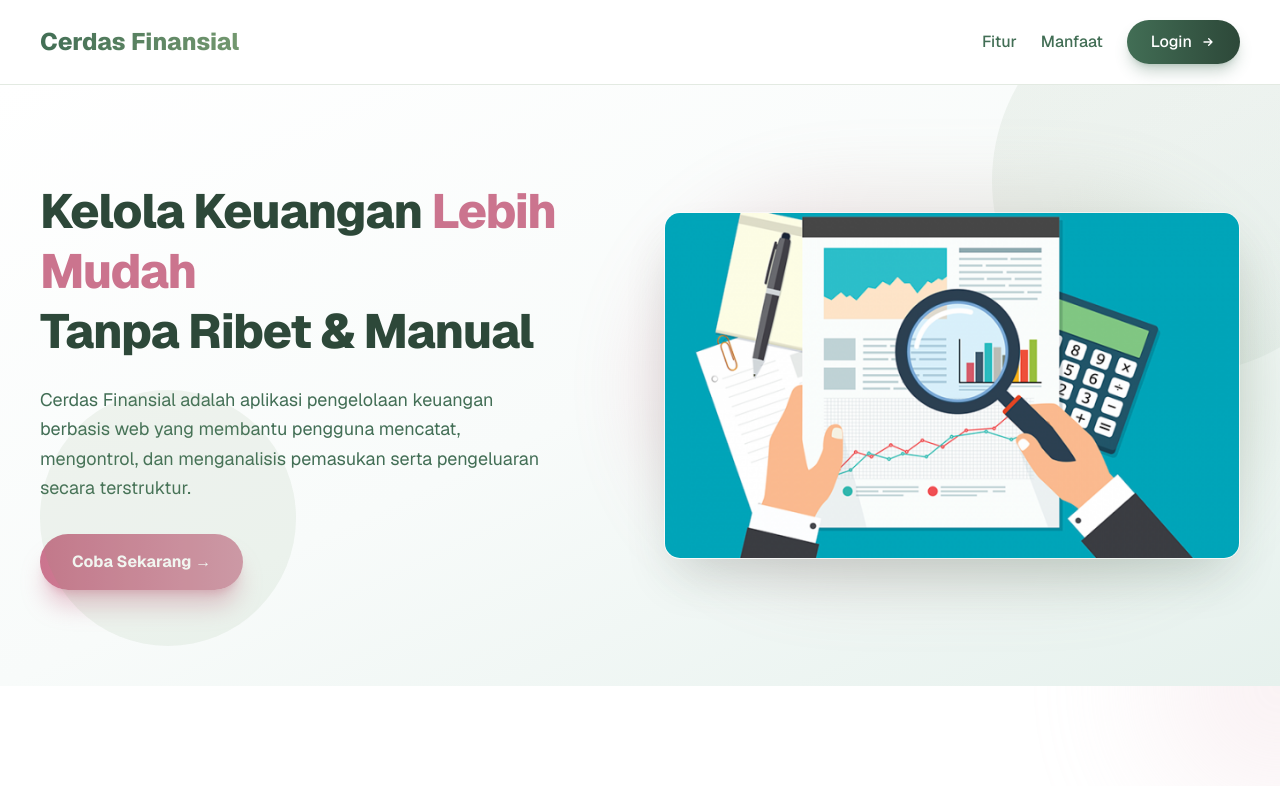
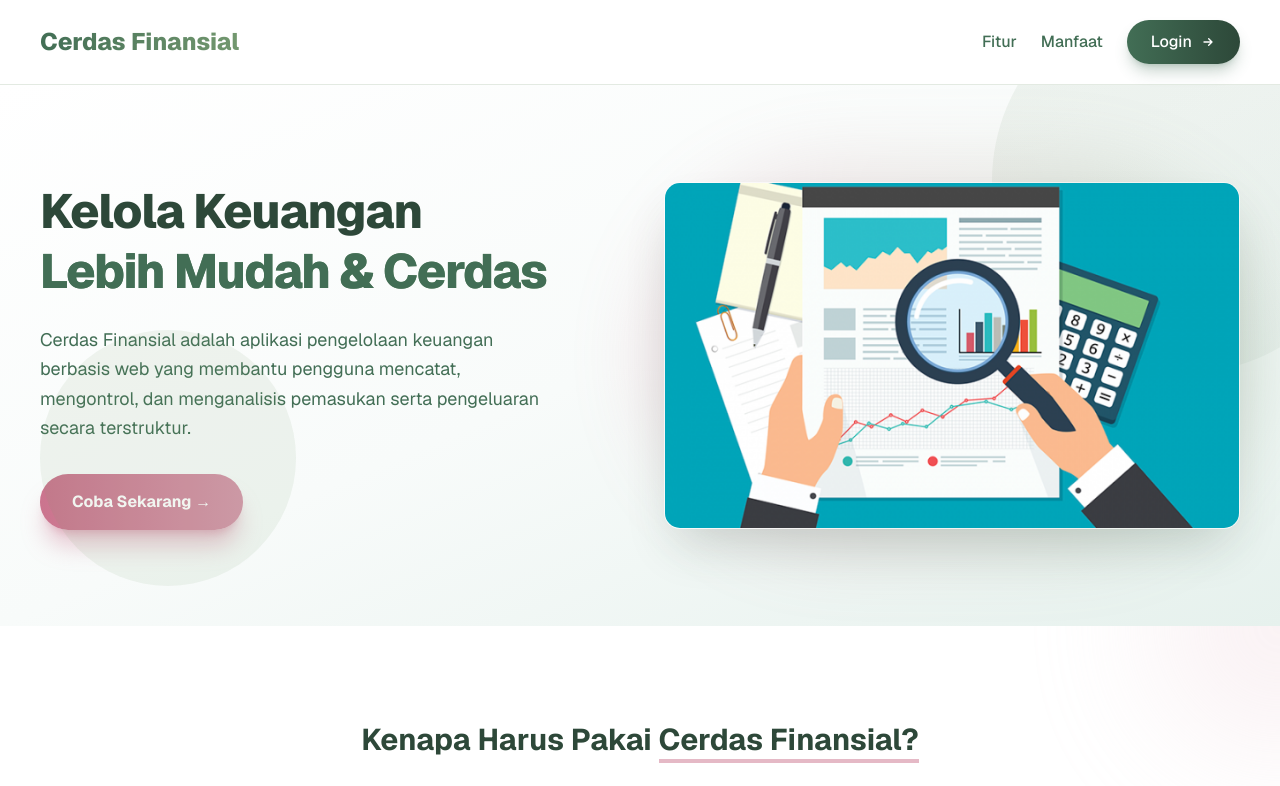
Before and after one commit to loishaard21/project_keuangan_yesoryes, a Next.js app in the folder frontend/: page / in a window 1280 px wide. Shown: the top 786 px of the page. Built offline with nearby package versions, Linux system fonts and the light colour scheme.

Commit message:
kevin: merubah warna font

```diff
--- a/frontend/app/homepage/page.tsx
+++ b/frontend/app/homepage/page.tsx
@@ -75,10 +75,14 @@ export default function HomePage() {
         {/* Animated background elements */}
         <div className="absolute -top-24 -right-24 w-96 h-96 bg-gradient-to-br from-[#73986F]/10 to-[#426E55]/5 rounded-full animate-pulse-slow"></div>
         <div className="absolute bottom-10 left-10 w-64 h-64 bg-[#73986F]/10 rounded-full animate-pulse-slow animation-delay-1000"></div>
-        <div>
-          <h2 className="text-5xl font-extrabold text-[#2D4839] leading-tight mb-6 tracking-tight">
-            Kelola Keuangan <span className="text-[#CB748E]">Lebih Mudah</span> <br />
-            Tanpa Ribet & Manual
+        <div className="animate-fade-in-right">
+          <h2 className="text-4xl md:text-5xl font-extrabold text-[#2D4839] leading-tight mb-6 tracking-tight">
+            <span className="block">Kelola Keuangan</span>
+            <span className="relative inline-block">
+              <span className="text-[#426E55] animate-text-shimmer bg-gradient-to-r from-[#426E55] via-[#73986F] to-[#426E55] bg-[length:200%_auto] bg-clip-text">
+                Lebih Mudah & Cerdas
+              </span>
+            </span>
           </h2>
 
           <p className="text-[#426E55] text-lg mb-8 leading-relaxed max-w-lg">
```
Also changed, not shown: 1 other file (tests, documents, lock files or other folders).
